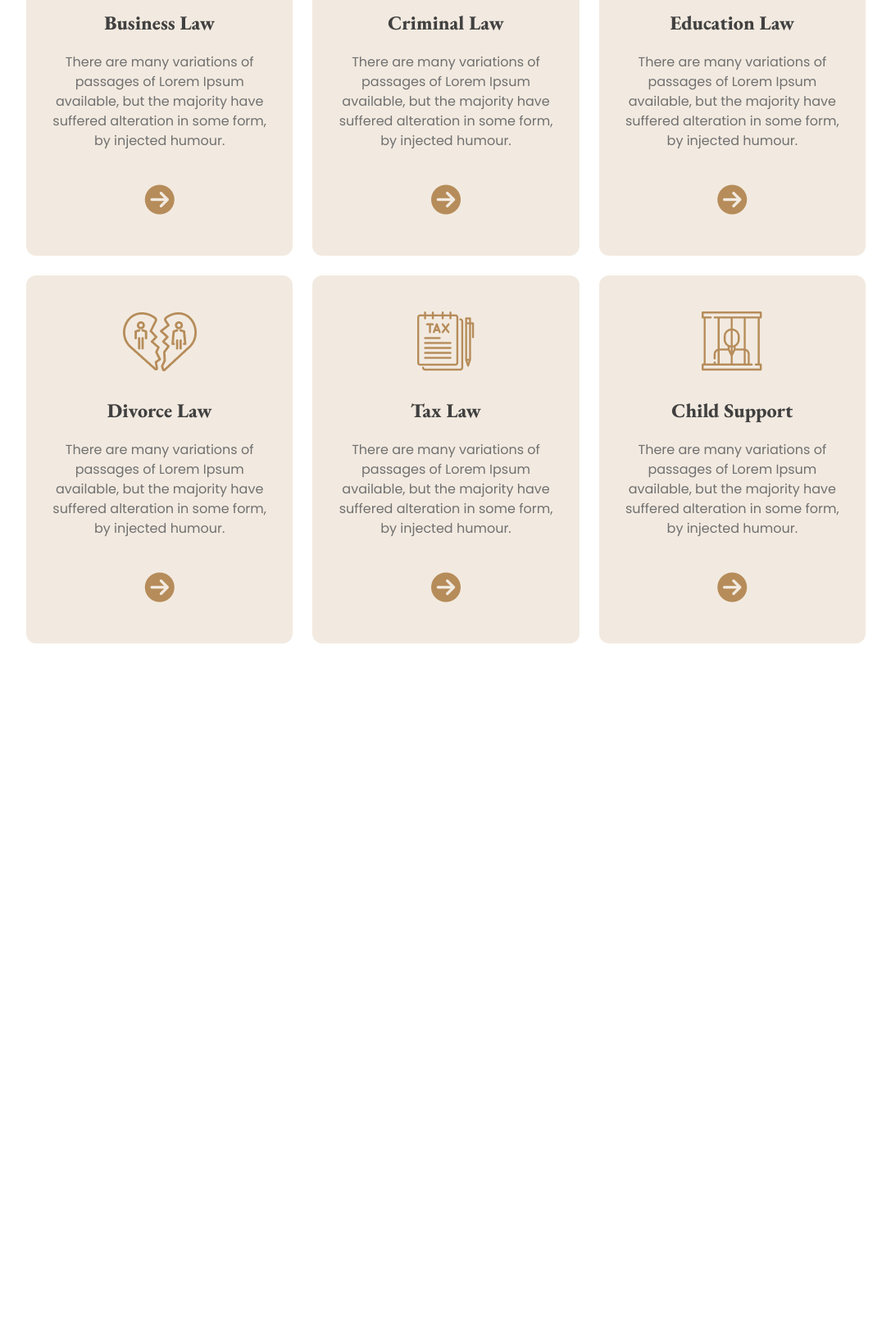
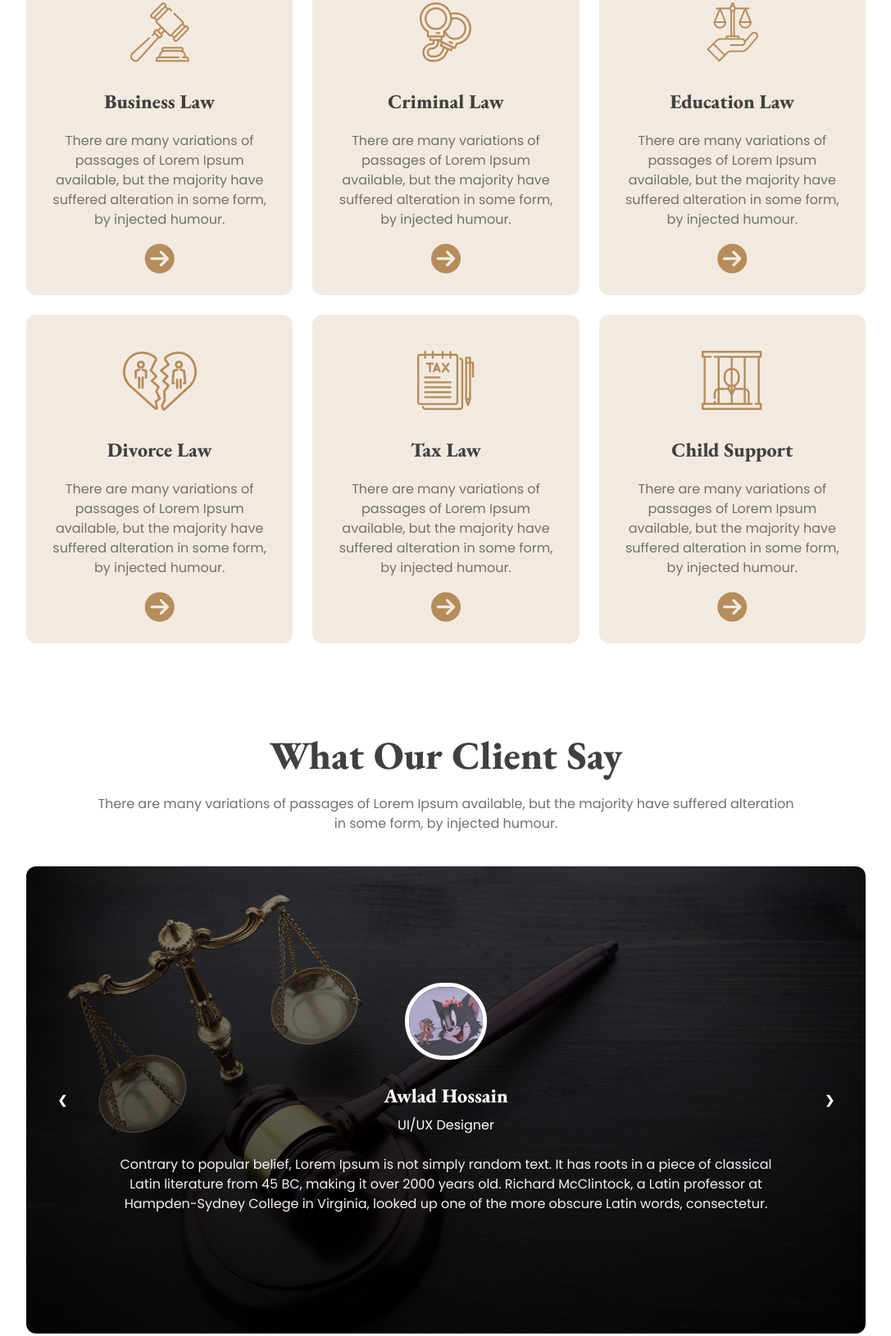
Before and after one commit to aanafiu/Daisy-UI-Project, a plain HTML site: page index.html in a window 1280 px wide. Shown: the part 1073-2703 px from the top of the page at 82% size, without its empty margins (96-1183 px from the left). Before the commit the page ends 1898 px from the top, so only its background shows below. Drawn offline with nearby package versions, Linux system fonts and the light colour scheme.

Commit message:
Client Review

```diff
--- a/index.html
+++ b/index.html
@@ -4,6 +4,9 @@
     <meta charset="UTF-8">
     <meta name="viewport" content="width=device-width, initial-scale=1.0">
     <title>Justice - A DaisyBase Project</title>
+
+    <!-- CSS -->
+    <link rel="stylesheet" href="./style/style.css">
 
     <!-- Tailwind & Daisy Link -->
     <link href="https://cdn.jsdelivr.net/npm/daisyui@4.12.10/dist/full.min.css" rel="stylesheet" type="text/css" />
@@ -21,8 +24,7 @@
     <link rel="preconnect" href="https://fonts.gstatic.com" crossorigin>
     <link href="https://fonts.googleapis.com/css2?family=Poppins&display=swap" rel="stylesheet">
 
-    <!-- CSS -->
-     <link rel="stylesheet" href="./style/style.css">
+
      <!-- Fav icon -->
       <link rel="shortcut icon" href="./images/fav.png" type="image/x-icon">
 
@@ -94,7 +96,7 @@
      </main>
 
      <!-- Legal Practice Area -->
-      <article class="my-10">
+      <article class="my-28">
         <div class="w-11/12 sm:w-4/5 mx-auto">
             <!-- upper -->
             <div class="text-center items-center mx-auto">
@@ -103,7 +105,7 @@
             </div>
 
             <!-- boxes grid -->
-            <div class="grid grid-cols-1 grid-rows-2 gap-6 sm:grid-cols-2 lg:grid-cols-3 my-10">
+            <div class="grid grid-cols-1 grid-rows-2 gap-6 my-16 sm:grid-cols-2 lg:grid-cols-3">
 
                 <!-- box -->
                  <div class="flex flex-col justify-center items-center text-center gap-2 p-6 bg-[#b68d5a2f] rounded-xl">
@@ -111,9 +113,9 @@
                     <h1 class="head-font font-extrabold text-xl my-1 md:text-2xl text-[#414040] ">Business Law</h1>
                     <p class="p-font text-base text-[rgb(112,112,112)] mx-auto my-2">There are many variations of passages of Lorem Ipsum available, but the majority have suffered alteration in some form, by injected humour.</p>
 
-                    <div class="flex items-center">
-                        <i class="fa-solid fa-circle-arrow-right text-4xl my-6 main" style="color: #b68c5a;"></i>
-                        <p class="mx-3 font-bold text-[#b68c5a] more">More Details</p>
+                    <div class="flex items-center box  ">
+                        <i class="fa-solid fa-circle-arrow-right text-4xl main" style="color: #b68c5a;"></i>
+                        <p class="font-bold text-[#b68c5a] more">More Details</p>
                     </div>
 
                  </div>
@@ -123,9 +125,9 @@
                     <h1 class="head-font font-extrabold text-xl my-1 md:text-2xl text-[#414040] ">Criminal Law</h1>
                     <p class="p-font text-base text-[rgb(112,112,112)] mx-auto my-2">There are many variations of passages of Lorem Ipsum available, but the majority have suffered alteration in some form, by injected humour.</p>
 
-                    <div class="flex items-center">
-                        <i class="fa-solid fa-circle-arrow-right text-4xl my-6 main" style="color: #b68c5a;"></i>
-                        <p class="mx-3 font-bold text-[#b68c5a] more">More Details</p>
+                    <div class="flex items-center box">
+                        <i class="fa-solid fa-circle-arrow-right text-4xl main" style="color: #b68c5a;"></i>
+                        <p class="font-bold text-[#b68c5a] more">More Details</p>
                     </div>
 
 
@@ -136,9 +138,9 @@
                     <h1 class="head-font font-extrabold text-xl my-1 md:text-2xl text-[#414040] ">Education Law</h1>
                     <p class="p-font text-base text-[rgb(112,112,112)] mx-auto my-2">There are many variations of passages of Lorem Ipsum available, but the majority have suffered alteration in some form, by injected humour.</p>
 
-                    <div class="flex items-center">
-                        <i class="fa-solid fa-circle-arrow-right text-4xl my-6 main" style="color: #b68c5a;"></i>
-                        <p class="mx-3 font-bold text-[#b68c5a] more">More Details</p>
+                    <div class="flex items-center box">
+                        <i class="fa-solid fa-circle-arrow-right text-4xl main" style="color: #b68c5a;"></i>
+                        <p class="font-bold text-[#b68c5a] more">More Details</p>
                     </div>
 
                  </div>
@@ -149,9 +151,9 @@
                     <p class="p-font text-base text-[rgb(112,112,112)] mx-auto my-2">There are many variations of passages of Lorem Ipsum available, but the majority have suffered alteration in some form, by injected humour.</p>
 
 
-                    <div class="flex items-center">
-                        <i class="fa-solid fa-circle-arrow-right text-4xl my-6 main" style="color: #b68c5a;"></i>
-                        <p class="mx-3 font-bold text-[#b68c5a] more">More Details</p>
+                    <div class="flex items-center box">
+                        <i class="fa-solid fa-circle-arrow-right text-4xl main" style="color: #b68c5a;"></i>
+                        <p class=" font-bold text-[#b68c5a] more">More Details</p>
                     </div>
 
                  </div>
@@ -162,9 +164,9 @@
                     <p class="p-font text-base text-[rgb(112,112,112)] mx-auto my-2">There are many variations of passages of Lorem Ipsum available, but the majority have suffered alteration in some form, by injected humour.</p>
 
 
-                    <div class="flex items-center">
-                        <i class="fa-solid fa-circle-arrow-right text-4xl my-6 main" style="color: #b68c5a;"></i>
-                        <p class="mx-3 font-bold text-[#b68c5a] more">More Details</p>
+                    <div class="flex items-center box">
+                        <i class="fa-solid fa-circle-arrow-right text-4xl  main" style="color: #b68c5a;"></i>
+                        <p class=" font-bold text-[#b68c5a] more">More Details</p>
                     </div>
 
                  </div>
@@ -174,9 +176,9 @@
                     <h1 class="head-font font-extrabold text-xl my-1 md:text-2xl text-[#414040] ">Child Support</h1>
                     <p class="p-font text-base text-[rgb(112,112,112)] mx-auto my-2">There are many variations of passages of Lorem Ipsum available, but the majority have suffered alteration in some form, by injected humour.</p>
 
-                    <div class="flex items-center">
-                        <i class="fa-solid fa-circle-arrow-right text-4xl my-6 main" style="color: #b68c5a;"></i>
-                        <p class="mx-3 font-bold text-[#b68c5a] more">More Details</p>
+                    <div class="flex items-center box ">
+                        <i class="fa-solid fa-circle-arrow-right text-4xl main" style="color: #b68c5a;"></i>
+                        <p class="font-bold text-[#b68c5a] more">More Details</p>
                     </div>
 
                  </div>
@@ -186,6 +188,71 @@
         </div>
       </article>
 
+<!-- What Our Client Say -->
+ <section>
+    <div class="w-11/12 sm:w-4/5 mx-auto">
+
+        <!-- upper -->
+        <div class="text-center items-center mx-auto">
+            <h1 class="head-font font-extrabold text-3xl sm:text-4xl md:text-5xl text-[#414040] my-6">What Our Client Say</h1>
+            <p class="p-font text-base text-[#707070] mx-auto lg:w-5/6">There are many variations of passages of Lorem Ipsum available, but the majority have suffered alteration in some form, by injected humour.</p>
+        </div>
+
+        <!-- Down with carousel -->
+        <div class="carousel w-full my-10 rounded-xl">
+
+            <!-- slider1  -->
+            <div id="slide1" class="carousel-item relative w-full" style="height:570px;background-image:linear-gradient(to top, rgba(0, 0, 0, 0.842), rgba(0, 0, 0, 0.404)), url(./images/slider-1.jpg); background-size: cover; background-position: top center; background-repeat: no-repeat;">
+
+            <div class="flex flex-col items-center justify-center w-[80%] mx-auto text-center text-white">
+                <img src="./images/avater.jpg" alt="" class="my-5 w-[100px] rounded-full border-[5px] border-white ">
+                <h1 class="head-font text-white font-extrabold text-2xl my-2">Awlad Hossain</h1>
+                <p class="p-font text-base ">UI/UX Designer</p>
+                <p class="p-font text-base my-6 text-[#F3F3F3]">Contrary to popular belief, Lorem Ipsum is not simply random text. It has roots in a piece of classical Latin literature from 45 BC, making it over 2000 years old. Richard McClintock, a Latin professor at Hampden-Sydney College in Virginia, looked up one of the more obscure Latin words, consectetur.</p>
+            </div>
+
+              <div class="absolute left-5 right-5 top-1/2 flex -translate-y-1/2 transform justify-between">
+                <a href="#slide3" class="btn btn-circle bg-transparent border-0 text-white font-bold hover:bg-gray-900">❮</a>
+                <a href="#slide2" class="btn btn-circle bg-transparent border-0 text-white font-bold hover:bg-gray-900">❯</a>
+              </div>
+            </div>
+
+            <!-- Slider2 -->
+            <div id="slide2" class="carousel-item relative w-full" style="height:570px;background-image:linear-gradient(to top, rgba(0, 0, 0, 0.842), rgba(0, 0, 0, 0.404)), url(./images/slider-2.jpg); background-size: cover; background-position: center center; background-repeat: no-repeat;">
+
+                <div class="flex flex-col items-center justify-center w-[80%] mx-auto text-center text-white">
+                    <img src="./images/avater.jpg" alt="" class="my-5 w-[100px]  rounded-full border-[5px] border-white ">
+                    <h1 class="head-font text-white font-extrabold text-2xl my-2">Awlad Hossain</h1>
+                    <p class="p-font text-base ">UI/UX Designer</p>
+                    <p class="p-font text-base my-6 text-[#F3F3F3]">Contrary to popular belief, Lorem Ipsum is not simply random text. It has roots in a piece of classical Latin literature from 45 BC, making it over 2000 years old. Richard McClintock, a Latin professor at Hampden-Sydney College in Virginia, looked up one of the more obscure Latin words, consectetur.</p>
+                </div>
+
+              <div class="absolute left-5 right-5 top-1/2 flex -translate-y-1/2 transform justify-between">
+                <a href="#slide1" class="btn btn-circle bg-transparent border-0 text-white font-bold hover:bg-gray-900">❮</a>
+                <a href="#slide3" class="btn btn-circle bg-transparent border-0 text-white font-bold hover:bg-gray-900">❯</a>
+              </div>
+            </div>
+
+            <!-- slider 3 -->
+            <div id="slide3" class="carousel-item relative w-full" style="height:570px;background-image:linear-gradient(to top, rgba(0, 0, 0, 0.842), rgba(0, 0, 0, 0.404)), url(./images/slider-3.jpg); background-size: cover; background-position: top center; background-repeat: no-repeat;">
+                <div class="flex flex-col items-center justify-center w-[80%] mx-auto text-center text-white">
+                    <img src="./images/avater.jpg" alt="" class="my-5 w-[100px]  rounded-full border-[5px] border-white ">
+                    <h1 class="head-font text-white font-extrabold text-2xl my-2">Awlad Hossain</h1>
+                    <p class="p-font text-base ">UI/UX Designer</p>
+                    <p class="p-font text-base my-6 text-[#F3F3F3]">Contrary to popular belief, Lorem Ipsum is not simply random text. It has roots in a piece of classical Latin literature from 45 BC, making it over 2000 years old. Richard McClintock, a Latin professor at Hampden-Sydney College in Virginia, looked up one of the more obscure Latin words, consectetur.</p>
+                </div>
+
+              <div class="absolute left-5 right-5 top-1/2 flex -translate-y-1/2 transform justify-between">
+                <a href="#slide2" class="btn btn-circle bg-transparent border-0 text-white font-bold hover:bg-gray-900">❮</a>
+                <a href="#slide1" class="btn btn-circle bg-transparent border-0 text-white font-bold hover:bg-gray-900">❯</a>
+              </div>
+            </div>
+          </div>
+
+    </div>
+
+ </section>
+
 
 
 </body>
--- a/style/style.css
+++ b/style/style.css
@@ -18,8 +18,12 @@
         display: none;
     }
     .main:hover{
-        transform: rotate(270deg);
+        transform: rotate(90deg);
     }
     .main:hover + .more {
         display: block;
     }
+    .box:hover {
+        display: flex;
+        flex-direction: column;
+    }
```
Also changed, not shown: images/avater.jpg (added).
